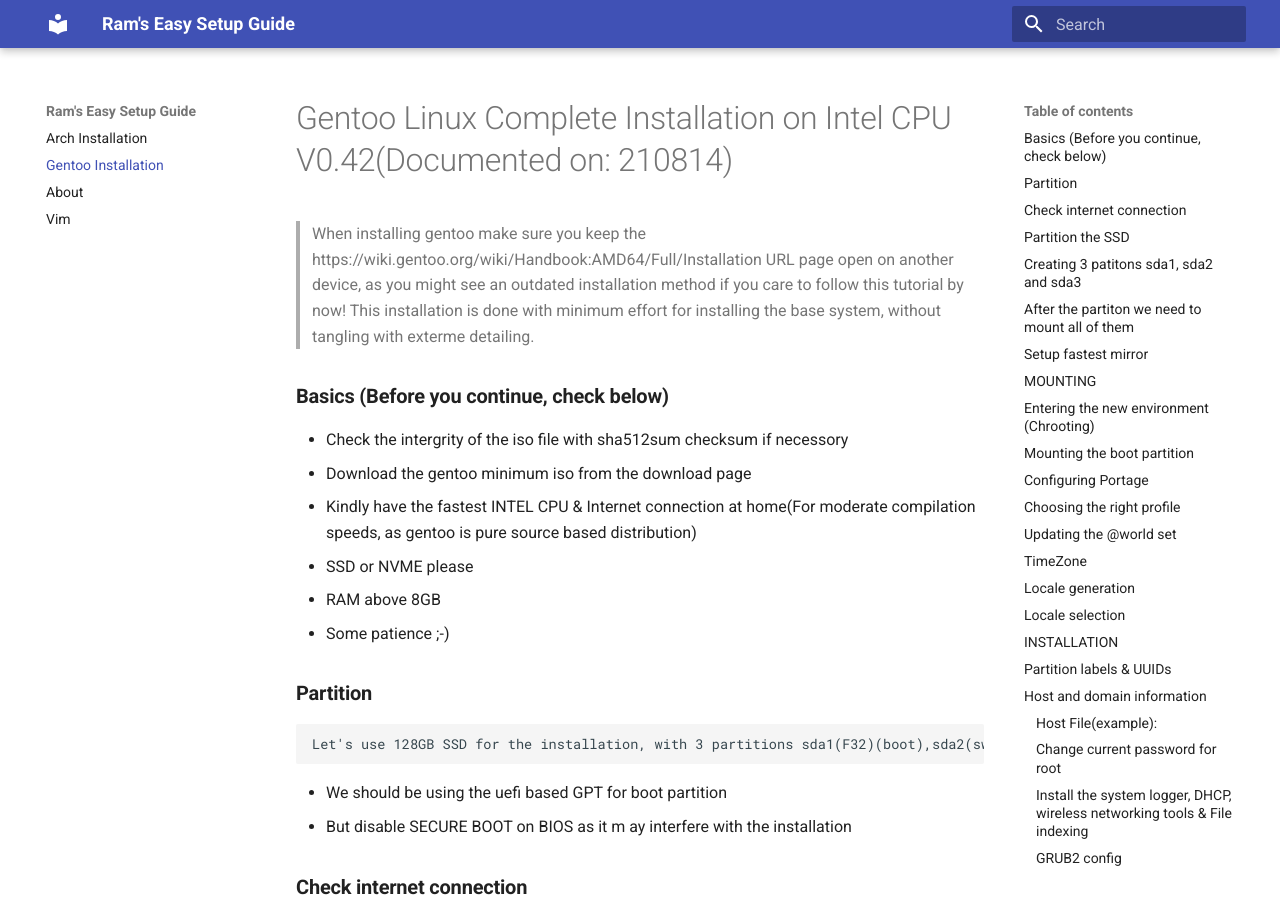
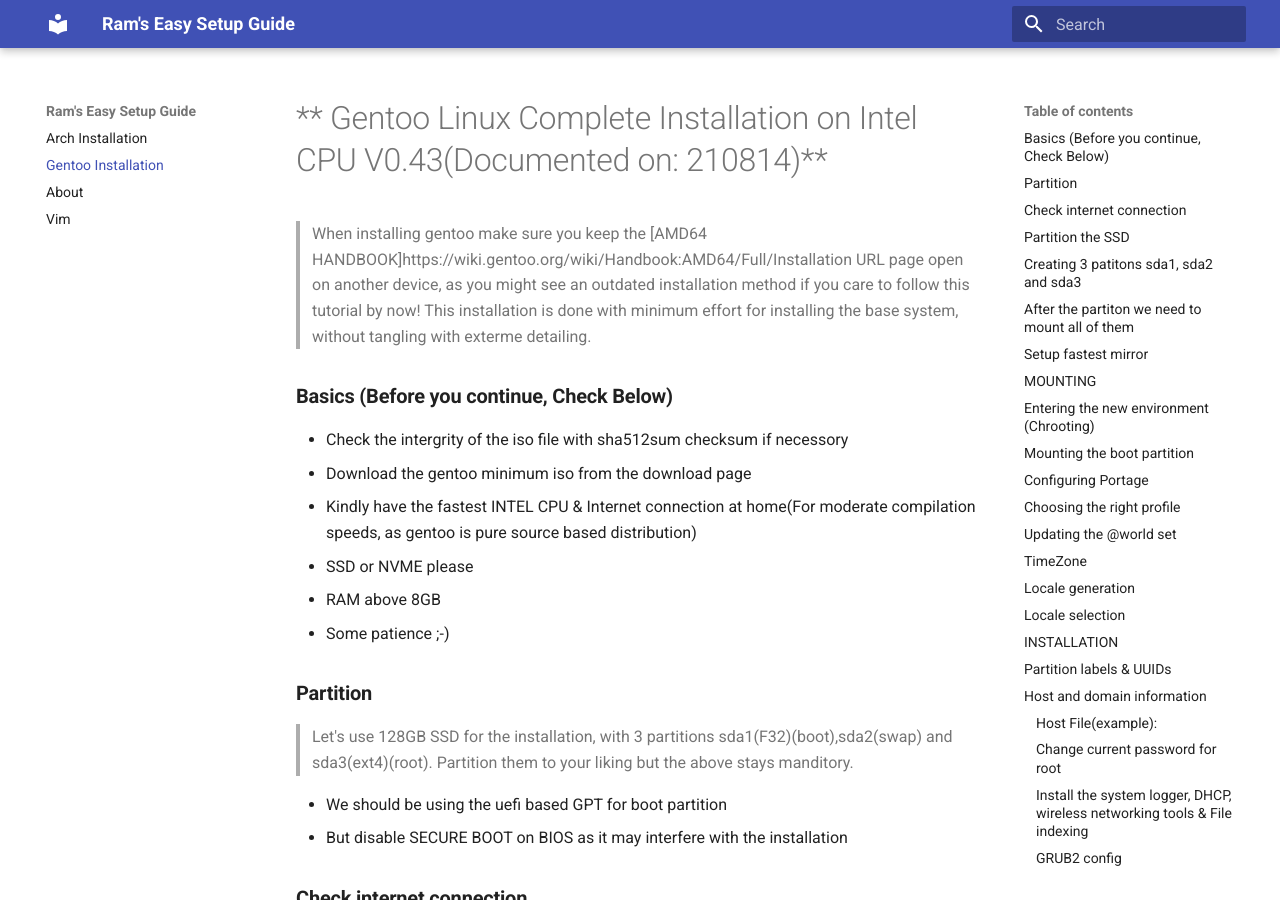
Before and after one commit to ram19890/premnathenterprises.com, an MkDocs documentation site: the page built from docs/gentoo.md, in a window 1280 px wide and 900 px high. Built offline with MkDocs 1.6.1 and Material for MkDocs 9.7.7, drawn with Linux system fonts in a browser that asks for light colours.

Commit message:
Gentoo added v0.43

```diff
--- a/docs/gentoo.md
+++ b/docs/gentoo.md
@@ -1,8 +1,8 @@
-# Gentoo Linux Complete Installation on Intel CPU V0.42(Documented on: 210814)
+# ** Gentoo Linux Complete Installation on Intel CPU V0.43(Documented on: 210814)**
 
-> When installing gentoo make sure you keep the https://wiki.gentoo.org/wiki/Handbook:AMD64/Full/Installation URL page open on another device, as you might see an outdated installation method if you care to follow this tutorial by now! This installation is done with minimum effort for installing the base system, without tangling with exterme detailing.
+> When installing gentoo make sure you keep the [AMD64 HANDBOOK]https://wiki.gentoo.org/wiki/Handbook:AMD64/Full/Installation URL page open on another device, as you might see an outdated installation method if you care to follow this tutorial by now! This installation is done with minimum effort for installing the base system, without tangling with exterme detailing.
 
-### **Basics (Before you continue, check below)**
+### **Basics (Before you continue, Check Below)**
 * Check the intergrity of the iso file with sha512sum checksum if necessory
 * Download the gentoo minimum iso from the download page
 * Kindly have the fastest INTEL CPU & Internet connection at home(For moderate compilation speeds, as gentoo is pure source based distribution)
@@ -12,10 +12,10 @@
 
 ### **Partition**
 
-    Let's use 128GB SSD for the installation, with 3 partitions sda1(F32)(boot),sda2(swap) and sda3(ext4)(root). Partition them to your liking but the above stays manditory.
+> Let's use 128GB SSD for the installation, with 3 partitions sda1(F32)(boot),sda2(swap) and sda3(ext4)(root). Partition them to your liking but the above stays manditory.
 
 * We should be using the uefi based GPT for boot partition
-* But disable SECURE BOOT on BIOS as it m   ay interfere with the installation
+* But disable SECURE BOOT on BIOS as it may interfere with the installation
 
 
 
@@ -27,6 +27,7 @@
 Check existing status of the drive
 
 	fdisk -l
+
 	cfdisk /dev/sda
 
 `USE GPT for UEFI`
@@ -38,7 +39,9 @@
 `CURRENT LAYOUT WITH SIZES`
 
 	/mnt/boot 512M - /dev/sda1 EFI
+
 	swap 8G - /dev/sda2 SWAP
+
 	/mnt {rest of storage} -  /dev/sda3 ROOT
 * Using sda1 for boot (/dev/sda1 EFI)
 	mkfs.vfat -F 32 /dev/sda1
```
